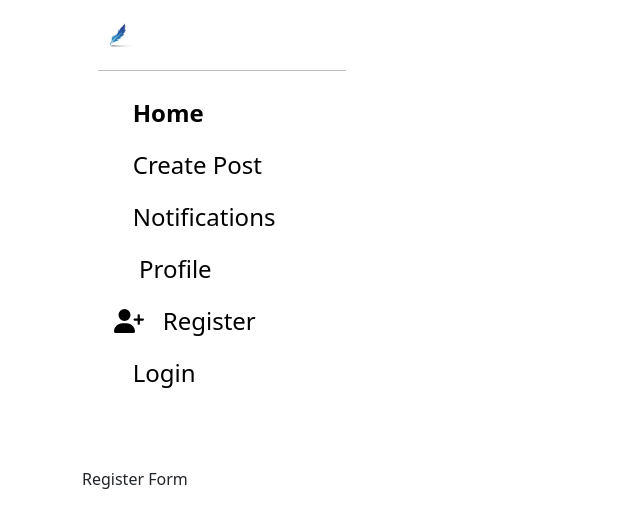
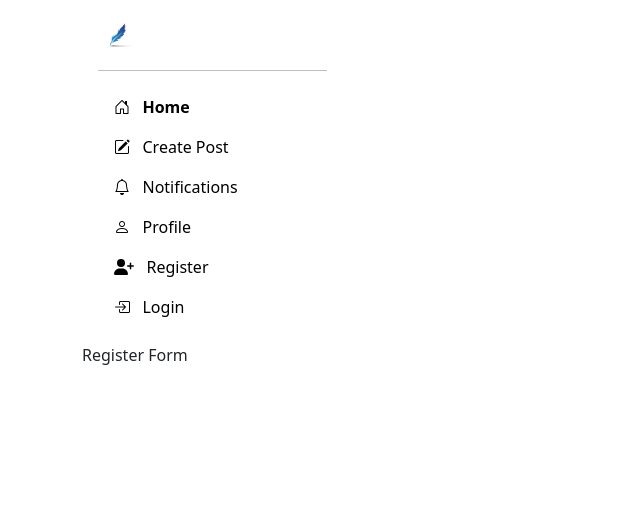
Before and after one commit to neekesh/frontend-publisher, a React (Create React App) app: page /register in a window 1280 px wide. Shown: the top 528 px of the page, without its empty margins (0-640 px from the left). Built offline with nearby package versions, Linux system fonts and the light colour scheme.

Commit message:
removed font awesome and added active property

```diff
--- a/src/root/navbarComponent.jsx
+++ b/src/root/navbarComponent.jsx
@@ -7,10 +7,14 @@ import "./navbar.css"
 export function LoggedIn(){
     return (
         <Fragment>
-            <button >Log Out</button>
+            <li className="nav-item" >
+                <i className="bi bi-box-arrow-left"></i>&nbsp;&nbsp;
+                Log Out
+            </li>
         </Fragment>
     )
 }
+
 export function LoggedOut(){
     return (
         <Fragment>
@@ -22,69 +26,85 @@ export function LoggedOut(){
             </li>
             <li className="nav-item">
                 <Link to="/login" className="nav-link " aria-current="page">
-                    <FontAwesomeIcon icon='sign-in-alt' />&nbsp;&nbsp;
+                <i className="bi bi-box-arrow-in-right"></i>&nbsp;&nbsp;
                     Login
                 </Link>
             </li>
         </Fragment>
     )
 }
+
 class Navbar extends React.Component{
     constructor(props){
         super(props);
         this.state = {
             loggedin: false,
+            active: {
+                home: true,
+                post: false,
+                notify: false,
+                profile: false,
+
             }
         }
-    // this.onloggedIn = this.onloggedIn.bind(this)
+        this.toggleActiveClass = this.toggleActiveClass.bind(this)
+    }
+    toggleActiveClass( id){
+        let active_state = {
+            home: false,
+            post: false,
+            notify: false,
+            profile: false,
+        }
+
+        active_state[id] = true
+        this.setState({
+            active: active_state
+        })
+
+    }
     render(){
         let log;
         if (this.state.loggedin){
-           log = <loggedIn />
+           log = <LoggedIn />
         }else {
             log = <LoggedOut />
         }
-        const navbarStyle = {
-            'width': "280px",
-            "font-size": "1.5rem"
-        }
+
     return (
-        <div className="d-flex flex-column flex-shrink-0 p-3 text-black bg-white" style={navbarStyle}>
+        <div className="d-flex flex-column flex-shrink-0 p-3 text-black bg-white" >
             <Link to="/" className="d-flex align-items-center mb-3 mb-md-0 me-md-auto text-black text-decoration-none">
                 <img src={logo} alt="logo" style={{width: "3rem",}}/>
             </Link>
             <hr></hr>
-            <ul className="nav nav-pills flex-column mb-auto">
-            <li className="nav-item">
-                <Link to="/" className="nav-link active" aria-current="page">
-                    <FontAwesomeIcon icon='house' />&nbsp;&nbsp;
+            <ul className="nav nav-pills flex-column mb-auto font-weight-light">
+                <li className={`nav-item ${this.state.active['home'] ? 'active' : ''}` } onClick={() => this.toggleActiveClass('home')}>
+                    <Link to="/" className="nav-link" aria-current="page">
+                    <i className="bi bi-house-door"></i>&nbsp;&nbsp;
                         Home
                     </Link>
                 </li>
-            <li>
-                <Link to="/" className="nav-link text-black">
-                    <FontAwesomeIcon icon="feather" />&nbsp;&nbsp;
+                <li  className={`nav-item ${this.state.active['post'] ? 'active' : ''}` } onClick={() => this.toggleActiveClass('post')}>
+                    <Link to="/" className="nav-link text-black" >
+                        <i className="bi bi-pencil-square"></i>&nbsp;&nbsp;
                         Create Post
                     </Link>
                 </li>
-            <li>
+                <li className={`nav-item ${this.state.active['notify'] ? 'active' : ''}` }
+                     onClick={ () => this.toggleActiveClass('notify')}>
                     <Link to="/" className="nav-link text-black">
-                    <FontAwesomeIcon icon='bell' />&nbsp;&nbsp;
+                        <i className="bi bi-bell"></i>&nbsp;&nbsp;
                         Notifications
                     </Link>
                 </li>
-            <li>
+                <li className={`nav-item ${this.state.active['profile'] ? 'active' : ''}` } onClick={ () => this.toggleActiveClass('profile')}>
                     <Link to="/" className="nav-link text-black">
-                    <FontAwesomeIcon icon="user" />&nbsp;&nbsp;&nbsp;
+                    <i className="bi bi-person"></i>&nbsp;&nbsp;
                         Profile
                     </Link>
 
                 </li>
                 {log}
-            <li>
-                <Link to="/" className="nav-link text-black">&nbsp;&nbsp;
-                </Link>
-            </li>
             </ul>
             {/* <hr></hr> */}
             {/* <div className="dropdown">
```
Lines whose indentation alone changed are shown as unchanged.
